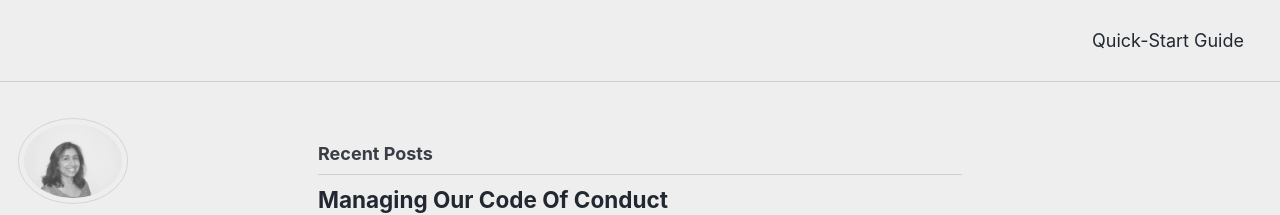
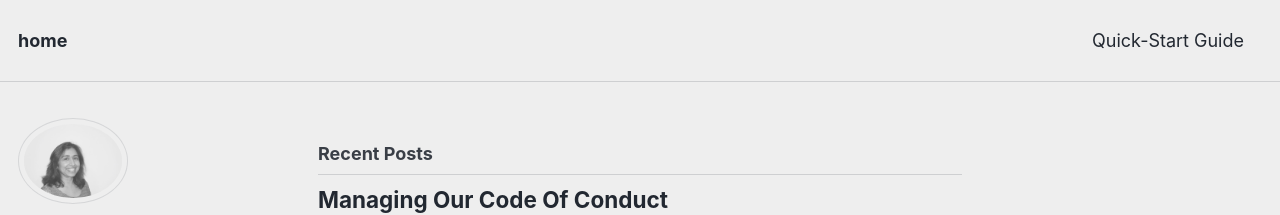
Before and after one commit to reshamas/reshamas.github.io, a Jekyll site: the page built from index.html, in a window 1280 px wide and 900 px high. Shown: the top 215 px of the window. Built offline with Jekyll 4.4.1, drawn with Linux system fonts in a browser that asks for light colours; the list of posts is cut into pages by our own code.

Commit message:
Update _config.yml

```diff
--- a/_config.yml
+++ b/_config.yml
@@ -9,7 +9,7 @@ minimal_mistakes_skin    : "air" #"default" # "air", "aqua", "contrast", "dark",
 
 # Site Settings
 locale                   : "en"
-title                    : ""
+title                    : "home"
 title_separator          : "-"
 name                     : "Reshama"
 description              : "Data Science & More"
```
